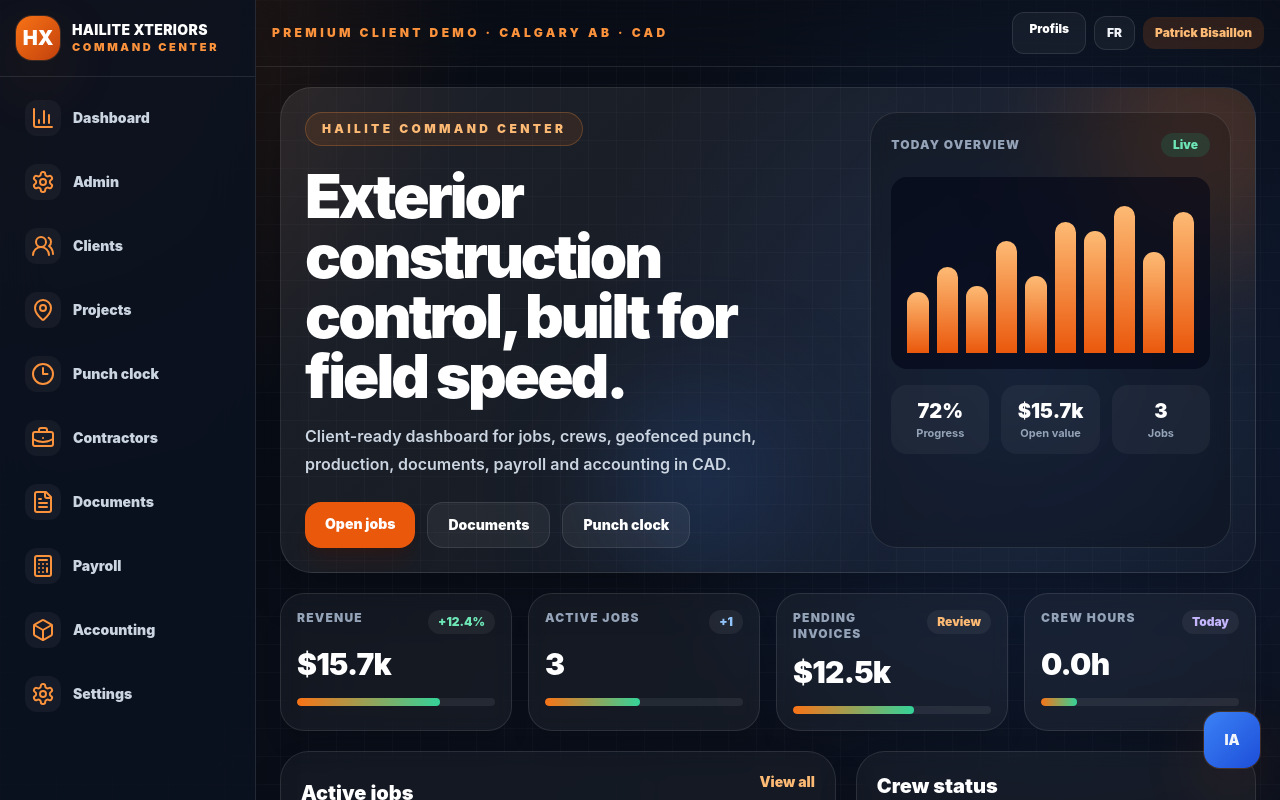
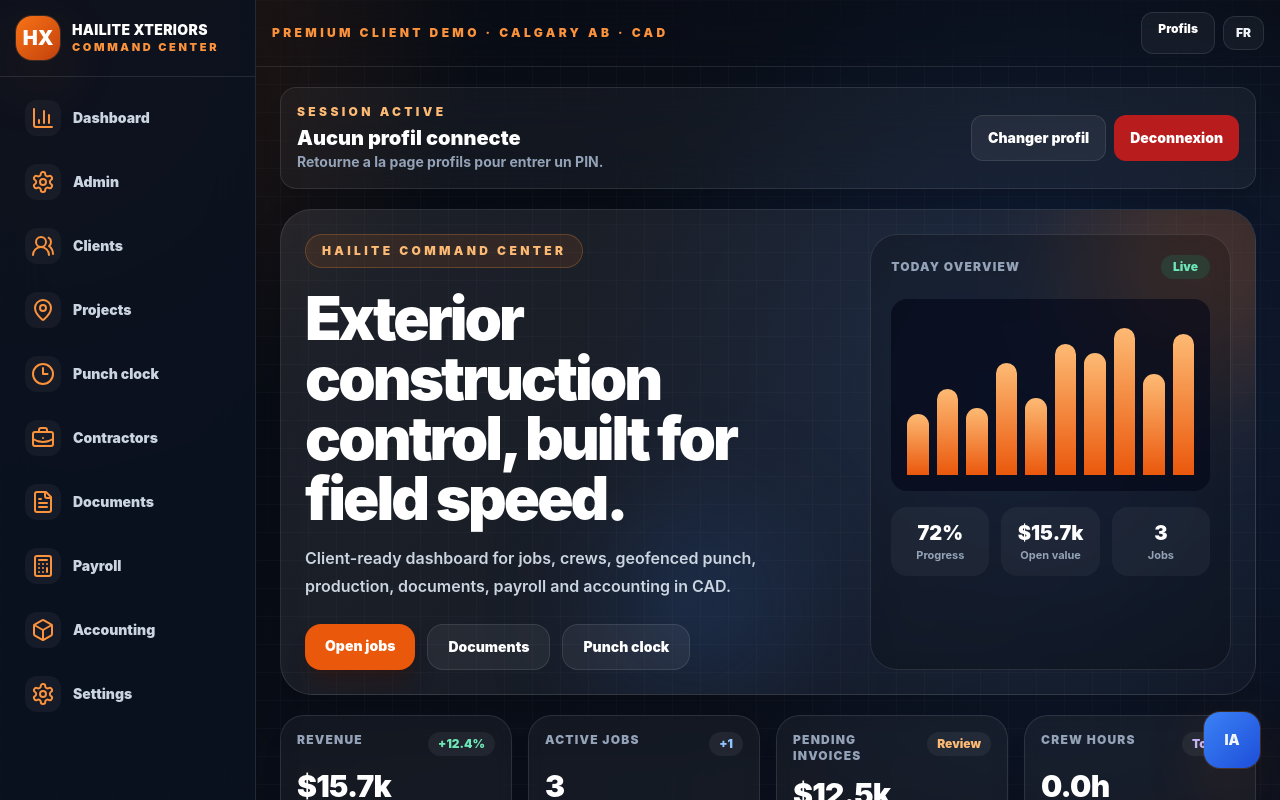
Before and after one commit to bisaillonpatrick1979-dev/Chatgpt-hailite-, a Next.js app: page /dashboard in a window 1280 px wide. Shown: the top 800 px of the page. Built offline with nearby package versions, Linux system fonts and the light colour scheme.

Commit message:
Show current user session in app shell

```diff
--- a/components/AppShell.tsx
+++ b/components/AppShell.tsx
@@ -1,6 +1,7 @@
 import type { ReactNode } from "react";
 import Link from "next/link";
 import { BarChart3, Box, BriefcaseBusiness, Calculator, Clock3, FileText, Home, MapPin, Settings, UsersRound } from "lucide-react";
+import { CurrentUserBar } from "@/components/CurrentUserBar";
 
 const navItems = [
   { href: "/dashboard", label: "Accueil", icon: Home },
@@ -61,11 +62,10 @@ export function AppShell({ children }: { children: ReactNode }) {
             <div className="flex items-center gap-2">
               <Link href="/" className="hidden rounded-xl border border-white/10 bg-white/[0.045] px-4 py-2 text-xs font-black text-white md:inline-flex">Profils</Link>
               <span className="rounded-xl border border-white/10 bg-white/[0.045] px-3 py-2 text-xs font-black">FR</span>
-              <span className="hidden rounded-xl bg-orange-500/15 px-3 py-2 text-xs font-black text-orange-300 md:inline">Patrick Bisaillon</span>
             </div>
           </div>
         </header>
-        <section className="mx-auto max-w-[1500px] px-4 py-5 pb-28 md:px-6">{children}</section>
+        <section className="mx-auto max-w-[1500px] px-4 py-5 pb-28 md:px-6"><CurrentUserBar />{children}</section>
         <nav className="fixed inset-x-0 bottom-0 z-40 border-t border-white/10 bg-[#0b111d]/95 px-1 py-2 backdrop-blur-xl lg:hidden"><div className="grid grid-cols-7 gap-1">{navItems.map((item) => { const Icon = item.icon; return (<Link key={item.href} href={item.href} className="flex min-h-14 flex-col items-center justify-center rounded-xl text-center text-[9px] font-black uppercase text-slate-300 hover:bg-white/[0.06]"><Icon className="mb-1 h-4.5 w-4.5 text-orange-400" />{item.label}</Link>); })}</div></nav>
         <Link href="/admin" className="premium-glow fixed bottom-24 right-5 z-50 flex h-14 w-14 items-center justify-center rounded-2xl bg-gradient-to-br from-blue-500 to-blue-700 text-sm font-black shadow-2xl lg:bottom-8">IA</Link>
       </div>
```
